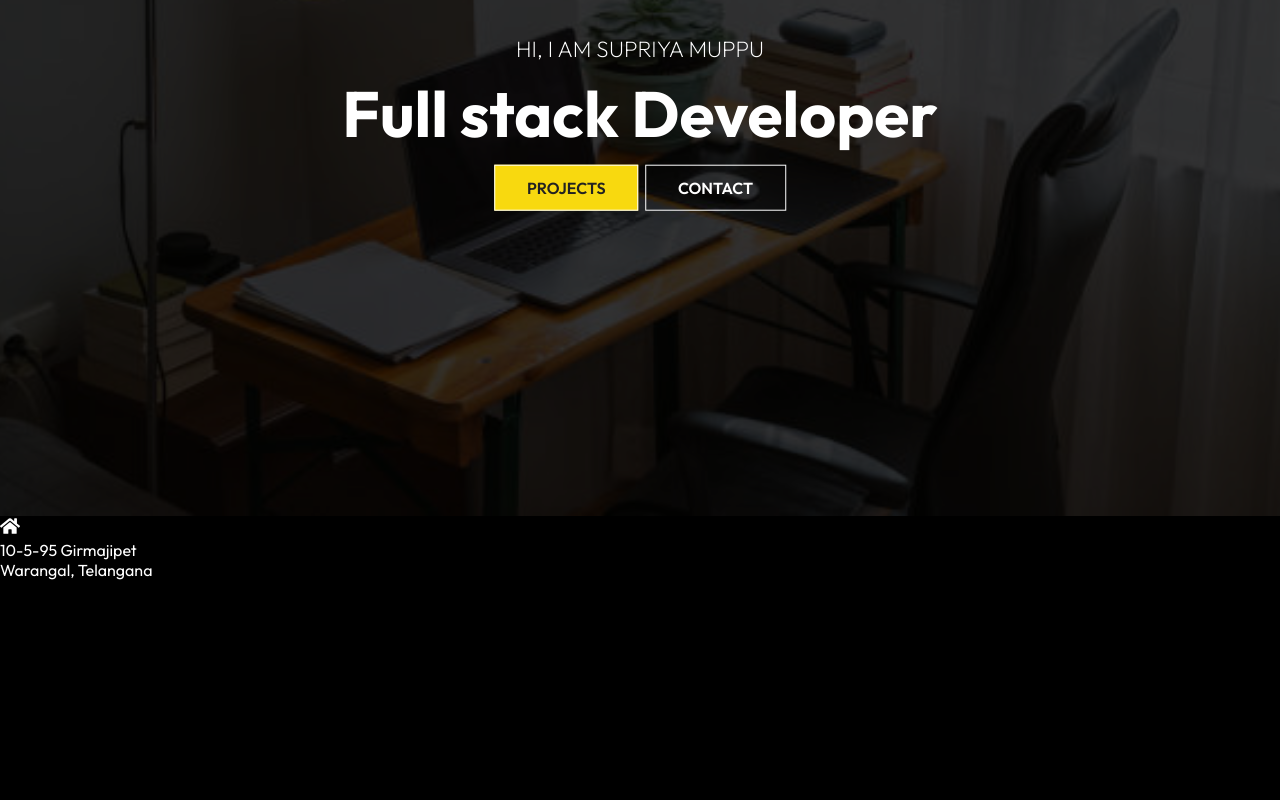
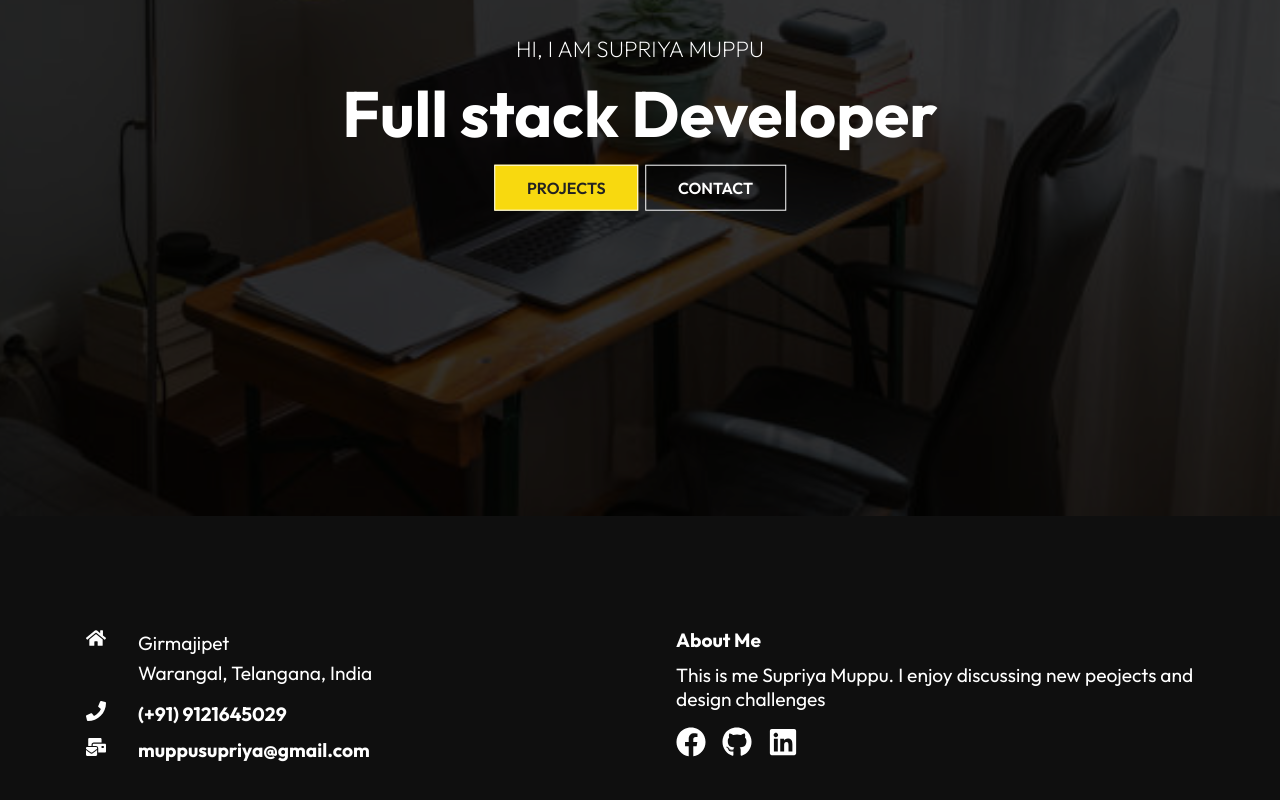
Before and after one commit to Supriya-48/portfolio, a React (Create React App) app: page / in a window 1280 px wide. Shown: the part 284-1084 px from the top of the page. Before the commit the page ends 864 px from the top, so only its background shows below. Built offline with nearby package versions, Linux system fonts and the light colour scheme; the HTML template or start-up script is replaced by a standard one.

Commit message:
Added social icons

```diff
--- a/src/components/Footer.js
+++ b/src/components/Footer.js
@@ -1,27 +1,64 @@
-import "./FooterStyles.css"
-import React from 'react'
-
-import { FaHome } from "react-icons/fa"
+import "./FooterStyles.css";
+import React from "react";
+import { FaFacebook, FaGithub, FaHome, FaLinkedin, FaMailBulk, FaPhone, FaTwitch, FaTwitter } from "react-icons/fa";
 
 const Footer = () => {
   return (
     <div className="footer">
-        <div className="footer-container">
-            <div className="left">
-                <div className="location">
-                    <FaHome size={20} style={{ color :"#fff" , marginRight:"2rem"}}/>
-                    <div>
-                        <p> 10-5-95 Girmajipet</p>
-                        <p>Warangal, Telangana</p>
-                    </div>
-                </div>
+      <div className="footer-container">
+        <div className="left">
+          <div className="location">
+            <FaHome size={20} style={{ color: "#fff", marginRight: "2rem" }} />
+            <div>
+              <p>Girmajipet</p>
+              <p>Warangal, Telangana, India</p>
             </div>
-            <div className="right">
-
+          </div>
+          <div className="phone">
+            <h4>
+              <FaPhone
+                size={20}
+                style={{ color: "#fff", marginRight: "2rem" }}
+              />
+              (+91) 9121645029
+            </h4>
+          </div>
+          <div className="mail">
+            <h4>
+              <FaMailBulk
+                size={20}
+                style={{ color: "#fff", marginRight: "2rem" }}
+              />
+              muppusupriya@gmail.com
+            </h4>
+          </div>
+        </div>
+        <div className="right">
+            <h4>
+                About Me
+            </h4>
+            <p>
+                This is me Supriya Muppu.
+                I enjoy discussing new peojects and design challenges
+            </p>
+            <div className="social">
+            <FaFacebook
+                size={30}
+                style={{ color: "#fff", marginRight: "1rem" }}
+              />
+              <FaGithub
+                size={30}
+                style={{ color: "#fff", marginRight: "1rem" }}
+              />
+              <FaLinkedin
+                size={30}
+                style={{ color: "#fff", marginRight: "1rem" }}
+              />
             </div>
         </div>
+      </div>
     </div>
-  )
-}
+  );
+};
 
-export default Footer
+export default Footer;
--- a/src/components/FooterStyles.css
+++ b/src/components/FooterStyles.css
@@ -0,0 +1,59 @@
+.footer{
+    width: 100%;
+    padding: 6rem 0;
+    background-color: rgba(19, 19, 19, 0.8);
+}
+
+.footer-container{
+    max-width: 1140px;
+    margin: auto;
+    display: grid;
+    grid-template-columns: repeat(2, 1fr);
+    grid-gap: 40px;
+}
+
+.left{
+    width: 100%;
+    max-width: 100%;
+    display: flex;
+    flex-direction: column;
+    padding: 1rem;
+}
+
+.location{
+    display: flex;
+    margin-bottom: 0.8rem;
+}
+
+.location p{
+    line-height: 30px;
+}
+
+.right{
+    width: 100%;
+    max-width: 100%;
+    display: flex;
+    flex-direction: column;
+    padding: 1rem;
+}
+
+.social{
+    margin-top: 1rem;
+}
+
+h4{
+    font-size: 1.2rem;
+    padding-bottom: 0.7rem;
+}
+
+p{
+    font-size: 1.2rem;
+}
+
+@media screen and (max-width:640px) {
+    .footer-container{
+        grid-template-columns: 1fr;
+
+    }
+
+}
```
